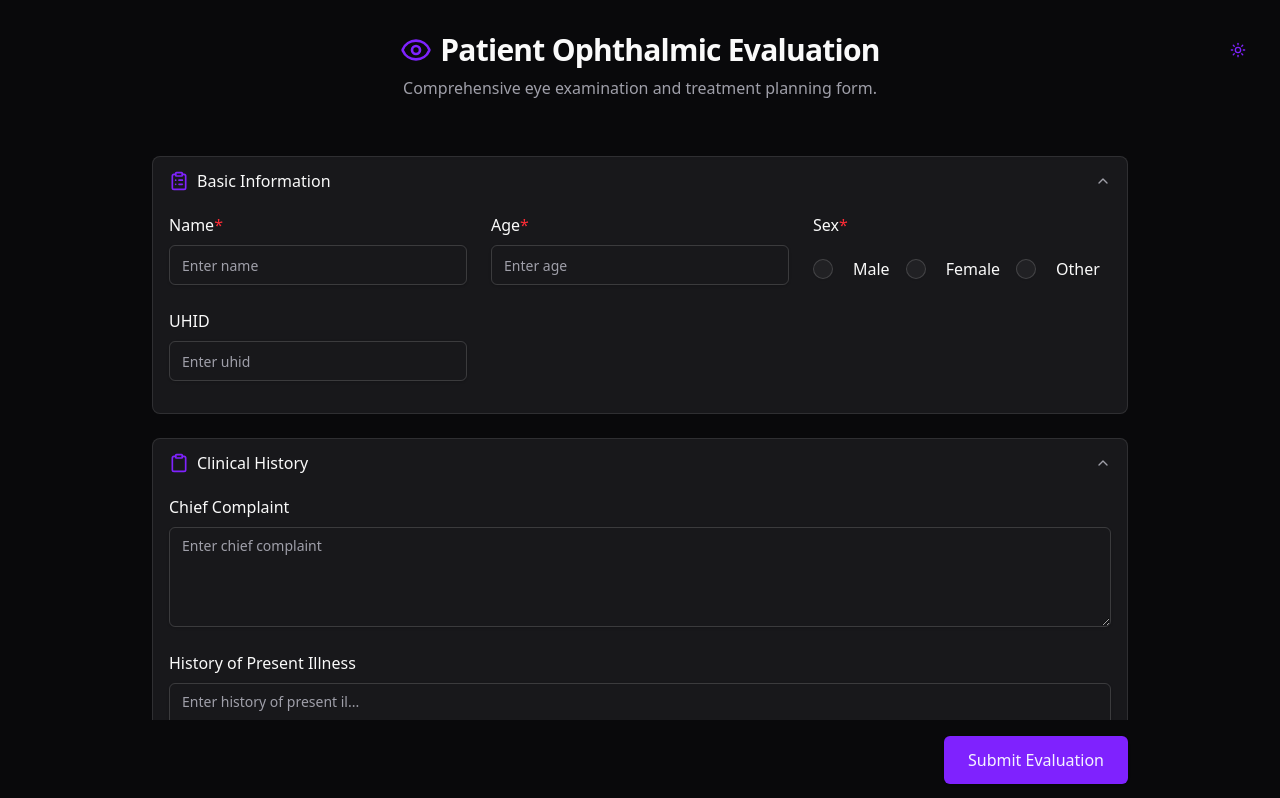
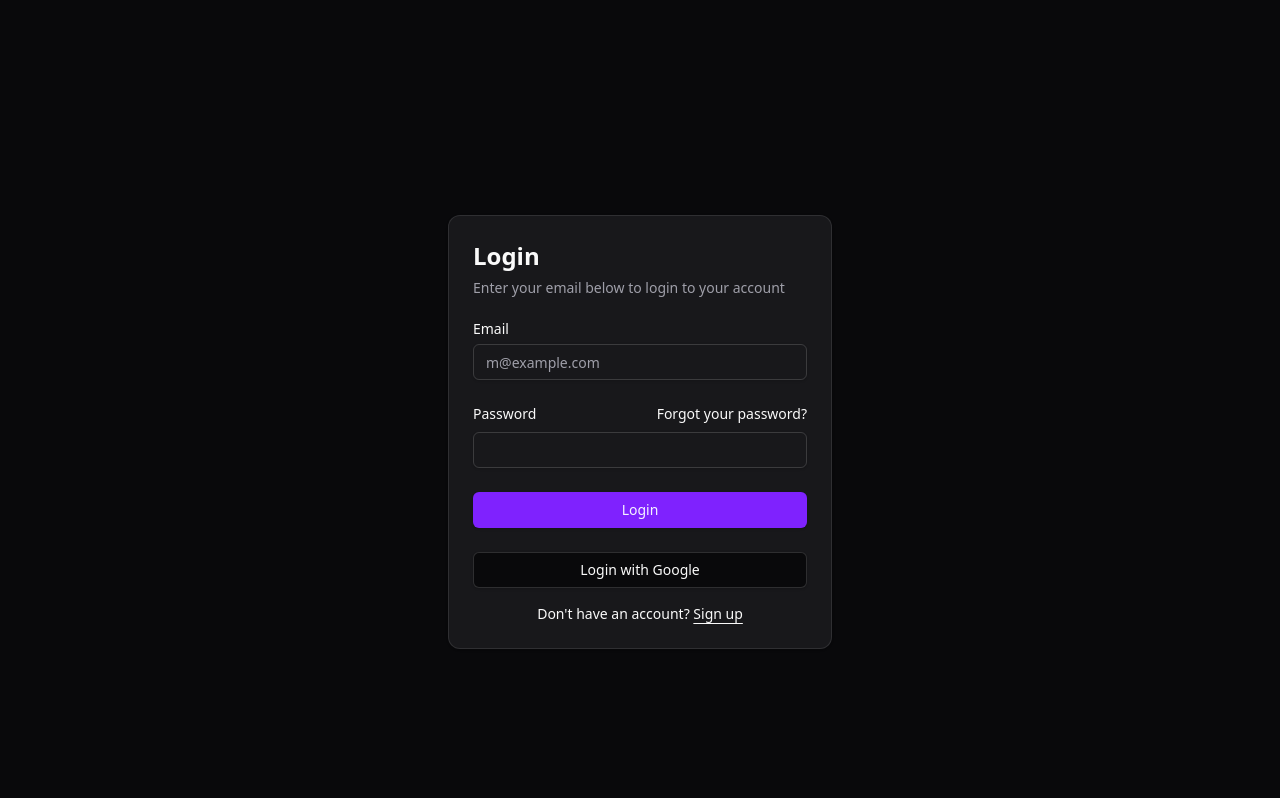
Before and after one commit to tushar-upadhya/forms, a React (Vite) app: page / in a window 1280 px wide. Shown: the top 798 px of the page. Built offline with nearby package versions, Linux system fonts and the light colour scheme.

Commit message:
refactor(App): integrate LoginForm component for user authentication flow

```diff
--- a/src/App.tsx
+++ b/src/App.tsx
@@ -1,33 +1,34 @@
+import { useState } from "react";
 import { FormHeader } from "./components/form-header/FormHeader";
 import FormOne from "./components/form-one/FormOne";
+import { LoginForm } from "./components/ui/login-form";
 import { ThemeProvider } from "./theme-provider";
 
 function App() {
+    const [isLoggedIn, setIsLoggedIn] = useState(false);
+
     return (
         <ThemeProvider defaultTheme="dark">
             <div className="min-h-screen bg-background">
                 <div className="max-w-[1600px] mx-auto py-8 px-4 md:px-6">
-                    <FormHeader />
-                    <div className="flex flex-col md:flex-row gap-6 mt-6">
-                        {/* <div className="hidden md:block flex-none order-1 w-[300px]">
-                            <BentoGrid side="left" />
-                        </div> */}
-
-                        <div className="order-2 flex-1 w-full">
-                            <FormOne />
-                            {/* <FormThree /> */}
-                            {/* <FormTwo /> */}
+                    {!isLoggedIn ? (
+                        <div className="flex min-h-svh w-full items-center justify-center p-6 md:p-10">
+                            <div className="w-full max-w-sm">
+                                <LoginForm
+                                    onLogin={() => setIsLoggedIn(true)}
+                                />
+                            </div>
                         </div>
-
-                        {/* <div className="hidden md:block flex-none order-3 w-[300px]">
-                            <BentoGrid side="right" />
-                        </div> */}
-
-                        {/* <div className="md:hidden order-4 space-y-6 w-full mt-6">
-                            <BentoGrid side="left" className="w-full" />
-                            <BentoGrid side="right" className="w-full" />
-                        </div> */}
-                    </div>
+                    ) : (
+                        <>
+                            <FormHeader />
+                            <div className="flex flex-col md:flex-row gap-6 mt-6">
+                                <div className="order-2 flex-1 w-full">
+                                    <FormOne />
+                                </div>
+                            </div>
+                        </>
+                    )}
                 </div>
             </div>
         </ThemeProvider>
--- /dev/null
+++ b/src/components/ui/login-form.tsx
@@ -0,0 +1,98 @@
+import { Button } from "@/components/ui/button";
+import {
+    Card,
+    CardContent,
+    CardDescription,
+    CardHeader,
+    CardTitle,
+} from "@/components/ui/card";
+import { Input } from "@/components/ui/input";
+import { Label } from "@/components/ui/label";
+import { cn } from "@/lib/utils";
+import { useState } from "react";
+
+export function LoginForm({
+    className,
+    onLogin,
+    ...props
+}: React.ComponentPropsWithoutRef<"div"> & {
+    onLogin?: () => void;
+}) {
+    const [email, setEmail] = useState("");
+    const [password, setPassword] = useState("");
+
+    const handleSubmit = (e: React.FormEvent) => {
+        e.preventDefault();
+
+        // Dummy validation logic
+        if (email && password) {
+            console.log("Logging in with:", { email, password });
+            if (onLogin) onLogin(); // Notify parent
+        }
+    };
+
+    return (
+        <div className={cn("flex flex-col gap-6", className)} {...props}>
+            <Card>
+                <CardHeader>
+                    <CardTitle className="text-2xl">Login</CardTitle>
+                    <CardDescription>
+                        Enter your email below to login to your account
+                    </CardDescription>
+                </CardHeader>
+                <CardContent>
+                    <form onSubmit={handleSubmit}>
+                        <div className="flex flex-col gap-6">
+                            <div className="grid gap-2">
+                                <Label htmlFor="email">Email</Label>
+                                <Input
+                                    id="email"
+                                    type="email"
+                                    placeholder="m@example.com"
+                                    value={email}
+                                    onChange={(e) => setEmail(e.target.value)}
+                                    required
+                                />
+                            </div>
+                            <div className="grid gap-2">
+                                <div className="flex items-center">
+                                    <Label htmlFor="password">Password</Label>
+                                    <a
+                                        href="#"
+                                        className="ml-auto inline-block text-sm underline-offset-4 hover:underline"
+                                    >
+                                        Forgot your password?
+                                    </a>
+                                </div>
+                                <Input
+                                    id="password"
+                                    type="password"
+                                    value={password}
+                                    onChange={(e) =>
+                                        setPassword(e.target.value)
+                                    }
+                                    required
+                                />
+                            </div>
+                            <Button type="submit" className="w-full">
+                                Login
+                            </Button>
+                            <Button variant="outline" className="w-full">
+                                Login with Google
+                            </Button>
+                        </div>
+                        <div className="mt-4 text-center text-sm">
+                            Don&apos;t have an account?{" "}
+                            <a
+                                href="#"
+                                className="underline underline-offset-4"
+                            >
+                                Sign up
+                            </a>
+                        </div>
+                    </form>
+                </CardContent>
+            </Card>
+        </div>
+    );
+}
```
